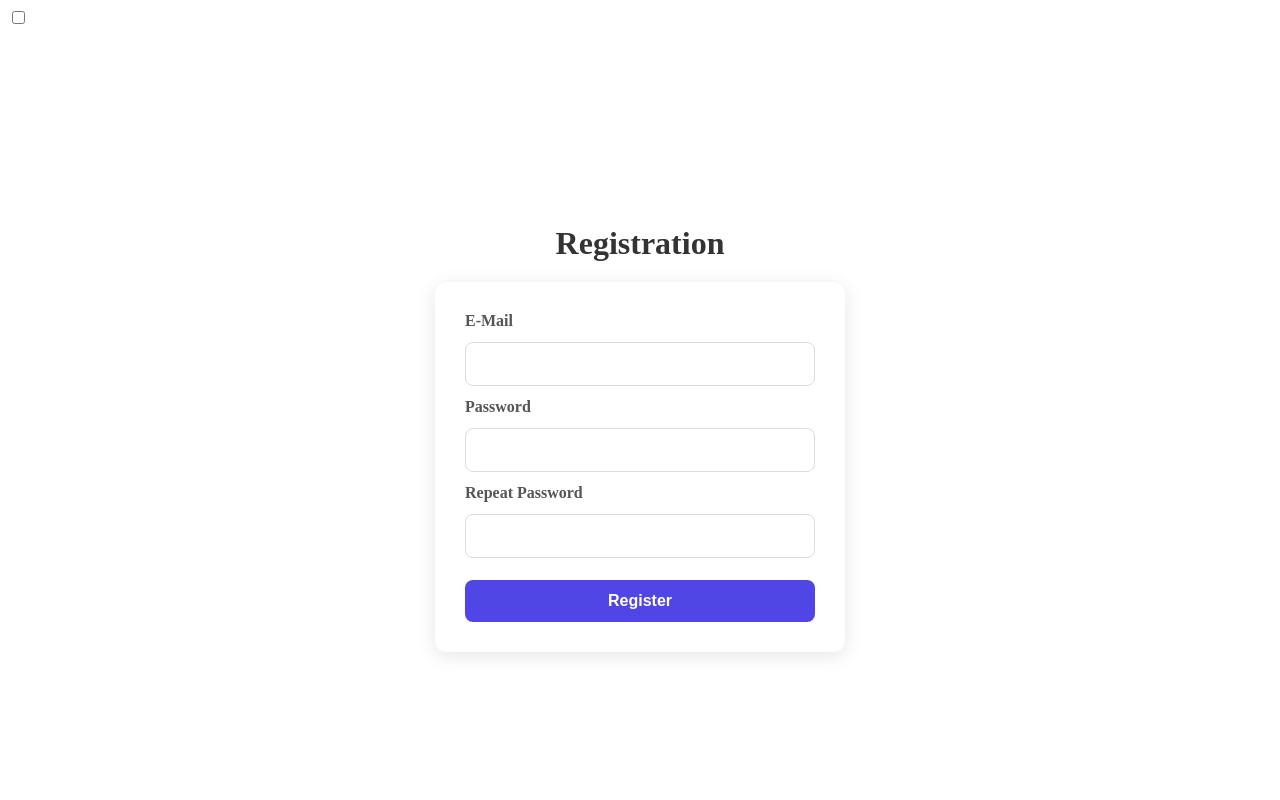
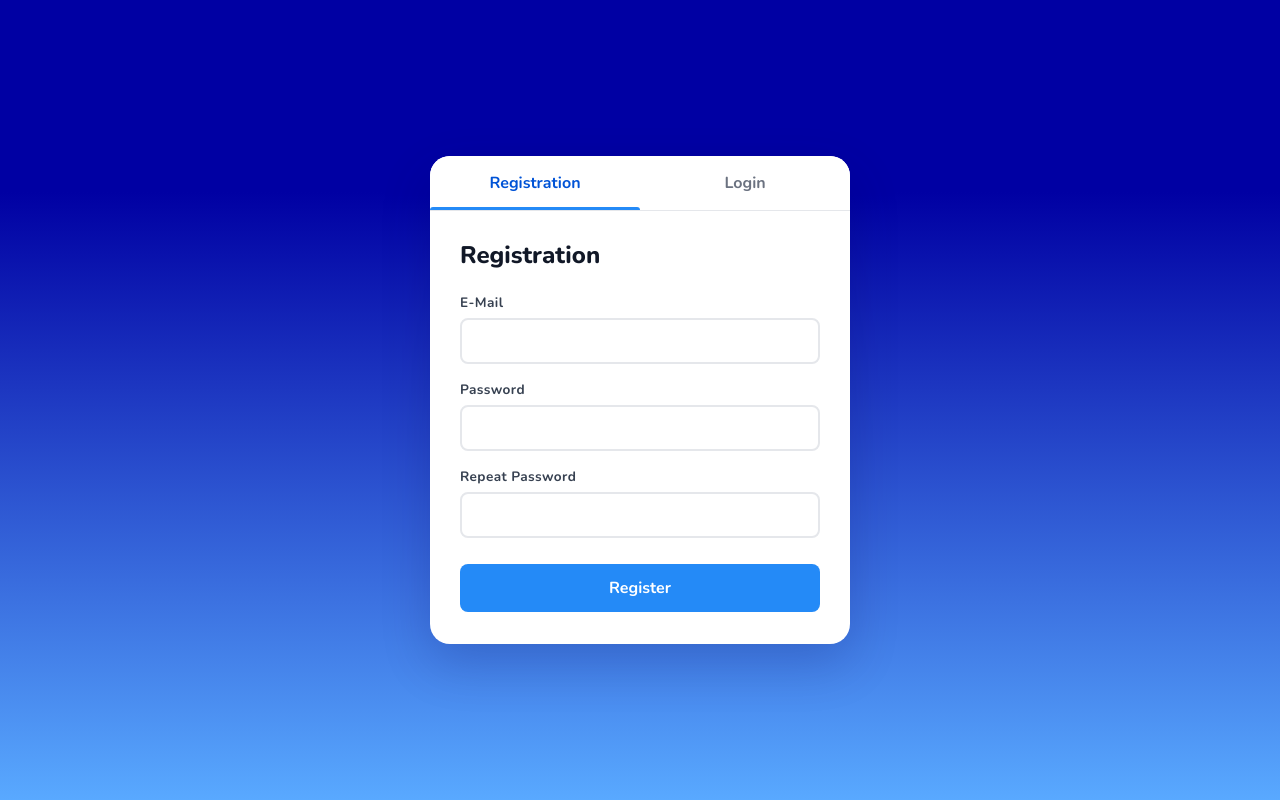
Before and after one commit to VolodymyrVH/YourDictionary, a React (Vite) app in the folder Frontend/Your_Dictionary/: page /login in a window 1280 px wide. Shown: the top 800 px of the page. Built offline with nearby package versions, Linux system fonts and the light colour scheme.

Commit message:
added css and routes to login or registration

```diff
--- a/Frontend/Your_Dictionary/src/pages/AboutPage/components/AboutPage.css
+++ b/Frontend/Your_Dictionary/src/pages/AboutPage/components/AboutPage.css
@@ -1,3 +1,15 @@
+.nunito-uniquifier {
+  font-family: "Nunito", sans-serif;
+  font-optical-sizing: auto;
+  font-weight: weight;
+  font-style: normal;
+}
+
+body {
+  margin: 0;
+  font-family: "Nunito";
+}
+
 .header_container {
   display: flex;
   flex-direction: column;
--- a/Frontend/Your_Dictionary/src/pages/AboutPage/components/Header.jsx
+++ b/Frontend/Your_Dictionary/src/pages/AboutPage/components/Header.jsx
@@ -1,6 +1,7 @@
 import React from "react"
 import { Link } from "react-router-dom";
 
+import AuthPage from "../../AuthPage/AuthPage";
 import "./AboutPage.css";
 
 export default function Header() {
@@ -11,7 +12,7 @@ export default function Header() {
                     <p className="header-name-p">Your Dictionary</p>
                     <nav className="header-button-container">
                         <Link className="login-button" to="/registration">Registration</Link>
-                        <Link className="login-button" to="/login">Login</Link>
+                        <Link className="login-button" to="/login" state={{ isLogin: true}}>Login</Link>
                     </nav>
                 </div>
             </header>
--- a/Frontend/Your_Dictionary/src/pages/AuthPage/AuthPage.jsx
+++ b/Frontend/Your_Dictionary/src/pages/AuthPage/AuthPage.jsx
@@ -1,23 +1,42 @@
-import React from "react"
+import React, { useState } from "react";
+import { useLocation } from "react-router-dom";
 
-import RegitstrationForm from "./components/RegistrationForm"
-import LoginForm from "./components/LoginForm"
+import RegistrationForm from "./components/RegistrationForm";
+import LoginForm from "./components/LoginForm";
+
+import "./components/AuthPage.css";
 
 export default function AuthPage() {
-    return(
-        <>
-            <div className="background">
-                <label class="switch">
-                    <input type="checkbox" />
-                    <span className="slider-switch-reg-to-log"></span>
-                </label>
-                <div className="reg-form">
-                    <RegitstrationForm />
+    const location = useLocation();
+
+    const [isLogin, setIsLogin] = useState(
+        location.state?.isLogin ?? false
+    );
+
+    return (
+        <div className="background">
+            <div className="auth-card">
+                <div className="auth-tabs">
+                    <button
+                        className={!isLogin ? "tab active" : "tab"}
+                        onClick={() => setIsLogin(false)}
+                    >
+                        Registration
+                    </button>
+                    <button
+                        className={isLogin ? "tab active" : "tab"}
+                        onClick={() => setIsLogin(true)}
+                    >
+                        Login
+                    </button>
+                    <div
+                        className={`tab-slider ${isLogin ? "right" : "left"}`}
+                    />
                 </div>
-                <div className="log-form">
-                    <LoginForm />
+                <div className="auth-content">
+                    {isLogin ? (<LoginForm />) : (<RegistrationForm />)}
                 </div>
             </div>
-        </>
-    )
+        </div>
+    );
 }
--- a/Frontend/Your_Dictionary/src/pages/AuthPage/components/AuthPage.css
+++ b/Frontend/Your_Dictionary/src/pages/AuthPage/components/AuthPage.css
@@ -1,65 +1,146 @@
-.register-container {
+.background {
+  display: flex;
+  align-items: center;
+  justify-content: center;
   min-height: 100vh;
+  background: linear-gradient(180deg, rgba(0, 0, 163, 1) 24%, rgba(89, 169, 255, 1) 100%);
+  padding: 2rem 1rem;
+  box-sizing: border-box;
+}
+
+.auth-card {
+  background: white;
+  border-radius: 20px;
+  box-shadow: 0 20px 50px rgba(0, 0, 80, 0.18);
+  width: 100%;
+  max-width: 420px;
+  overflow: hidden;
+}
+
+.auth-tabs {
+  display: flex;
+  position: relative;
+  background: #ffffff;
+  border-bottom: 1px solid #e5e7eb;
+}
+
+.tab {
+  flex: 1;
+  padding: 16px;
+  border: none;
+  background: transparent;
+  font-family: "Nunito", sans-serif;
+  font-size: 1rem;
+  font-weight: 700;
+  color: #6b7280;
+  cursor: pointer;
+  position: relative;
+  z-index: 1;
+  transition: color 0.3s ease;
+}
+
+.tab.active {
+  color: #0053d6;
+}
+
+.tab-slider {
+  position: absolute;
+  bottom: 0;
+  height: 3px;
+  width: 50%;
+  background: rgb(36, 138, 247);
+  border-radius: 3px 3px 0 0;
+  transition: left 0.3s ease;
+}
+
+.tab-slider.left {
+  left: 0;
+}
+
+.tab-slider.right {
+  left: 50%;
+}
+
+.auth-content {
+  padding: 28px 30px 32px;
+}
+
+.register-container h1,
+.login-container h1,
+.auth-content h1 {
+  font-size: 1.5rem;
+  font-weight: 800;
+  color: #111827;
+  margin: 0 0 22px;
+}
+
+.register-form,
+.log-form {
   display: flex;
   flex-direction: column;
-    align-items: center;
-    justify-content: center;
+  gap: 6px;
 }
 
-.register-container h1 {
-    margin-bottom: 20px;
-    color: #333;
+.register-form label,
+.log-form label {
+  font-size: 0.85rem;
+  font-weight: 700;
+  color: #374151;
+  letter-spacing: 0.03em;
+  margin-top: 10px;
 }
 
-.register-form {
-    width: 350px;
-    padding: 30px;
-    background: white;
-    border-radius: 12px;
-    box-shadow: 0 4px 20px rgba(0, 0, 0, 0.1);
-
-    display: flex;
-    flex-direction: column;
-    gap: 12px;
+.register-form label:first-child,
+.log-form label:first-child {
+  margin-top: 0;
 }
 
-.register-form label {
-    font-weight: 600;
-    color: #555;
+.register-form input,
+.log-form input {
+  border: 2px solid #e5e7eb;
+  border-radius: 8px;
+  padding: 11px 14px;
+  font-family: "Nunito", sans-serif;
+  font-size: 15px;
+  color: #111827;
+  transition: border-color 0.2s ease;
+  outline: none;
+  width: 100%;
+  box-sizing: border-box;
 }
 
-.register-form input {
-    padding: 12px;
-    border: 1px solid #dcdcdc;
-    border-radius: 8px;
-    font-size: 16px;
-    transition: 0.3s;
+.register-form input:focus,
+.log-form input:focus {
+  border-color: rgb(36, 138, 247);
 }
 
-.register-form input:focus {
-    outline: none;
-    border-color: #4f46e5;
-    box-shadow: 0 0 8px rgba(79, 70, 229, 0.3);
+.register-form input::placeholder,
+.log-form input::placeholder {
+  color: #9ca3af;
 }
 
-.register-form button {
-    margin-top: 10px;
-    padding: 12px;
+.register-form button,
+.log-form button{
+  margin-top: 20px;
+  width: 100%;
   border: none;
   border-radius: 8px;
-    background: #4f46e5;
+  padding: 13px;
+  background: rgb(36, 138, 247);
   color: white;
-    font-size: 16px;
-    font-weight: bold;
+  font-family: "Nunito", sans-serif;
+  font-size: 1rem;
+  font-weight: 700;
   cursor: pointer;
-    transition: 0.3s;
+  transition: background 0.2s ease;
 }
 
-.register-form button:hover {
-    background: #4338ca;
-    transform: translateY(-2px);
+.register-form button:hover,
+.log-form button:hover {
+  background: rgb(94, 166, 243);
 }
 
-.register-form button:active {
-    transform: translateY(0);
+.register-form button:active,
+.log-form button:active {
+  transform: translateY(1px);
 }
--- a/Frontend/Your_Dictionary/src/pages/AuthPage/components/LoginForm.jsx
+++ b/Frontend/Your_Dictionary/src/pages/AuthPage/components/LoginForm.jsx
@@ -22,25 +22,23 @@ export default function LoginForm() {
     }
 
     return(
-        <>
+        <div className="login-container">
             <h1>Login</h1>
-            <form onSubmit={handleSubmit}>
-                <label>E-Mail</label><br />
+            <form className="log-form" onSubmit={handleSubmit}>
+                <label>E-Mail</label>
                 <input
                     type="email"
                     value={userlog.email}
                     onChange={(e) => setUserlog({...userlog, email: e.target.value})}
                 />
-                <br />
-                <label>Password</label><br />
+                <label>Password</label>
                 <input
                     type="password"
                     value={userlog.password}
                     onChange={(e) => setUserlog({...userlog, password: e.target.value})}
                 />
-                <br />
-                <input type="submit"/>
+                <button type="submit">Login</button>
             </form>
-        </>
+        </div>
     )
 }
```
Lines whose indentation alone changed are shown as unchanged.
